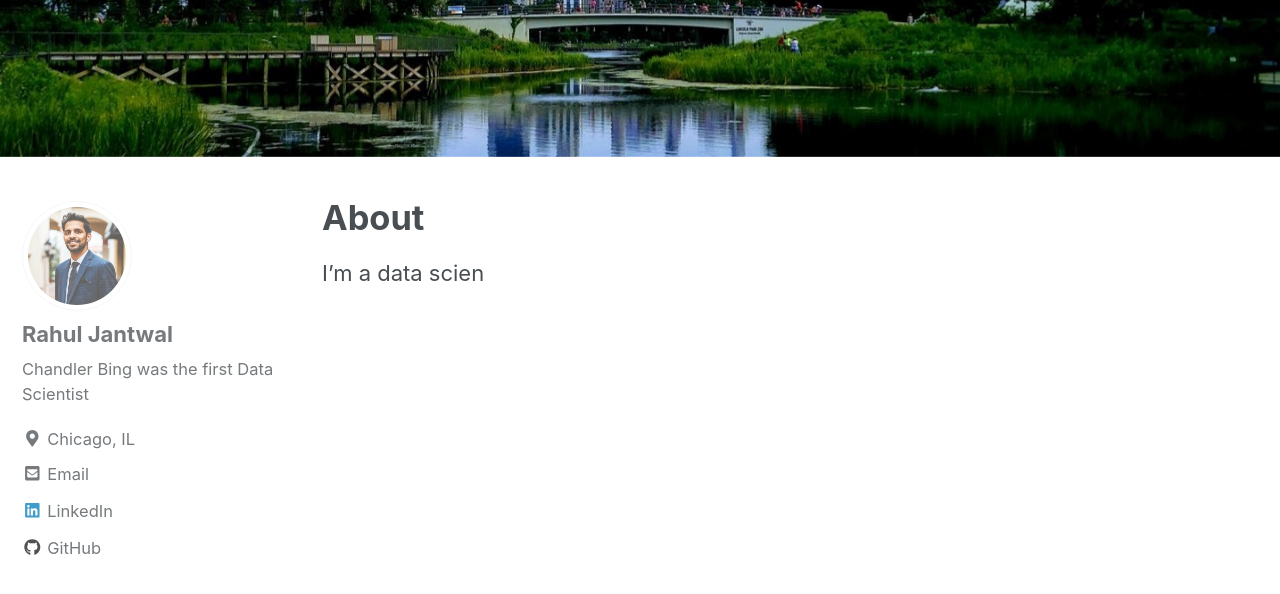
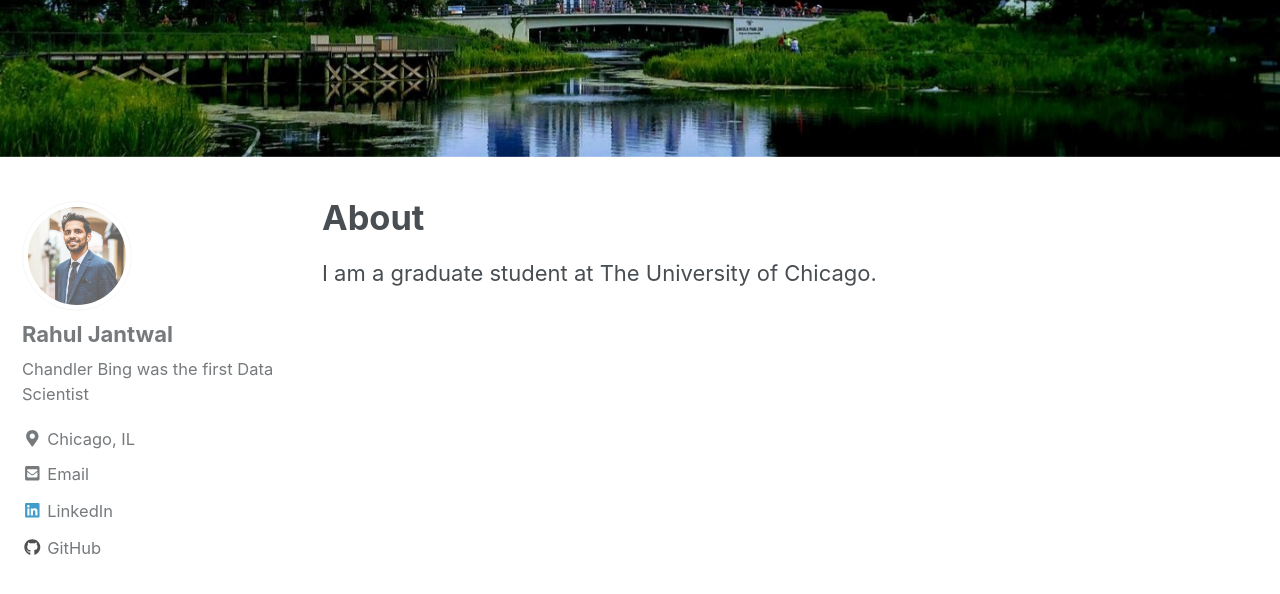
Before and after one commit to rahuljantwal/rahuljantwal.github.io, a Jekyll site: the page built from _pages/about.md, in a window 1280 px wide and 900 px high, scrolled down 392 px. Shown: the top 594 px of the window. Built offline with Jekyll 4.4.1, drawn with Linux system fonts in a browser that asks for light colours; nearby versions of some CDN libraries.

Commit message:
initial commit

```diff
--- a/_pages/about.md
+++ b/_pages/about.md
@@ -5,9 +5,10 @@ permalink: /about/
 author_profile: true
 header:
    image: "/images/header.jpg"
+   cta_label: "More Info"
 ---
 
-I'm a data scien
+I am a graduate student at The University of Chicago.
 
 {% include base_path %}
 {% include group-by-array collection=site.posts field="tags" %}
```
